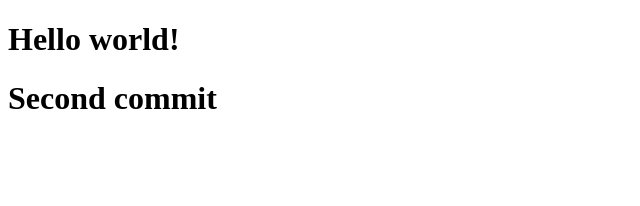
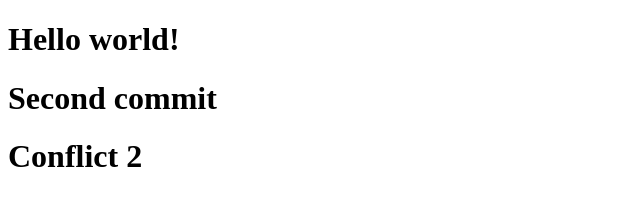
Before and after one commit to Thanh-Long-2001/github_vn, a plain HTML site: page index.html in a window 1280 px wide. Shown: the whole page, without its empty margins (0-640 px from the left). Drawn offline with Linux system fonts and the light colour scheme.

Commit message:
Stay commit

```diff
--- a/index.html
+++ b/index.html
@@ -9,5 +9,6 @@
 <body>
     <h1>Hello world!</h1>
     <h1>Second commit</h1>
+    <h1>Conflict 2</h1>
 </body>
 </html>
```
